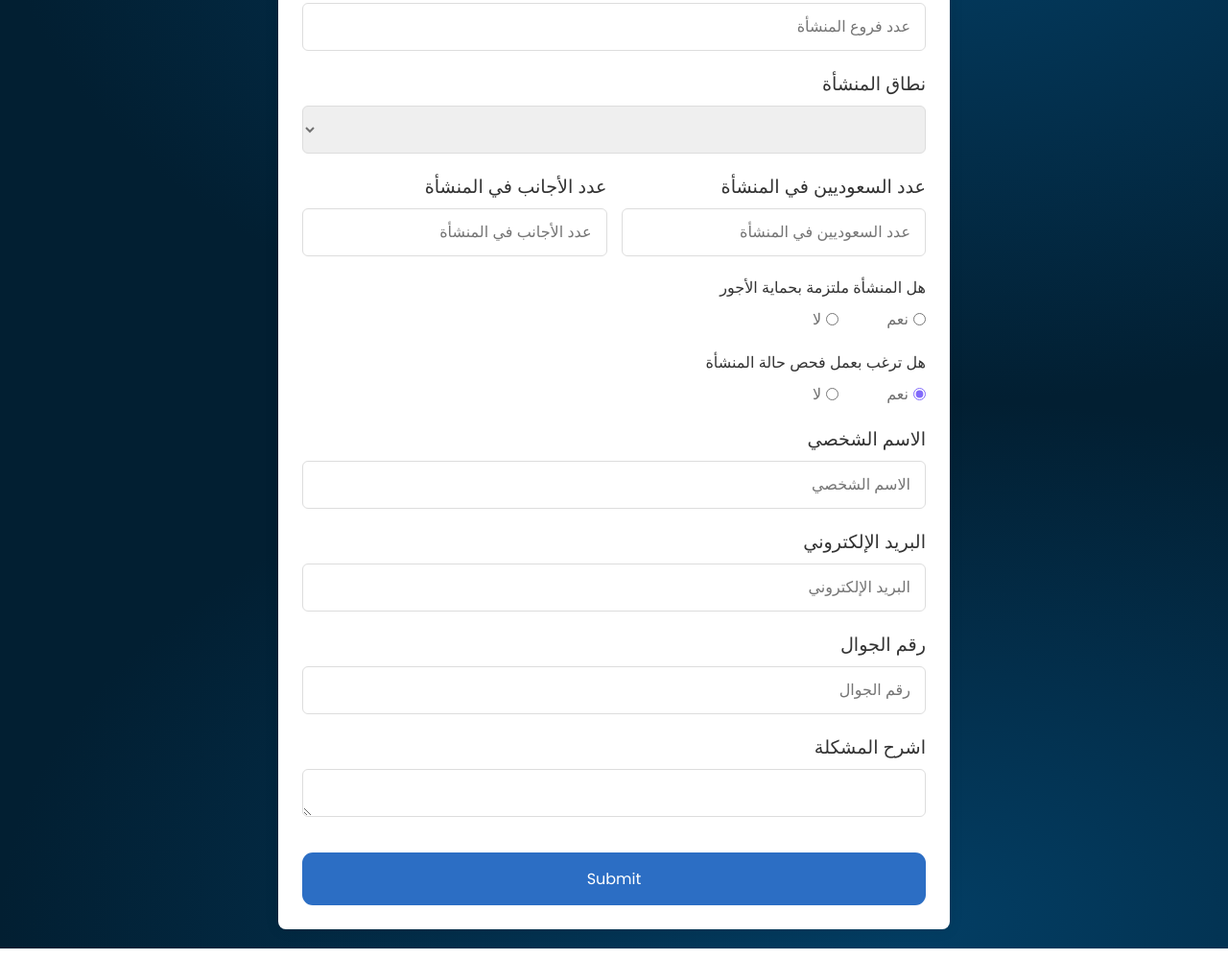
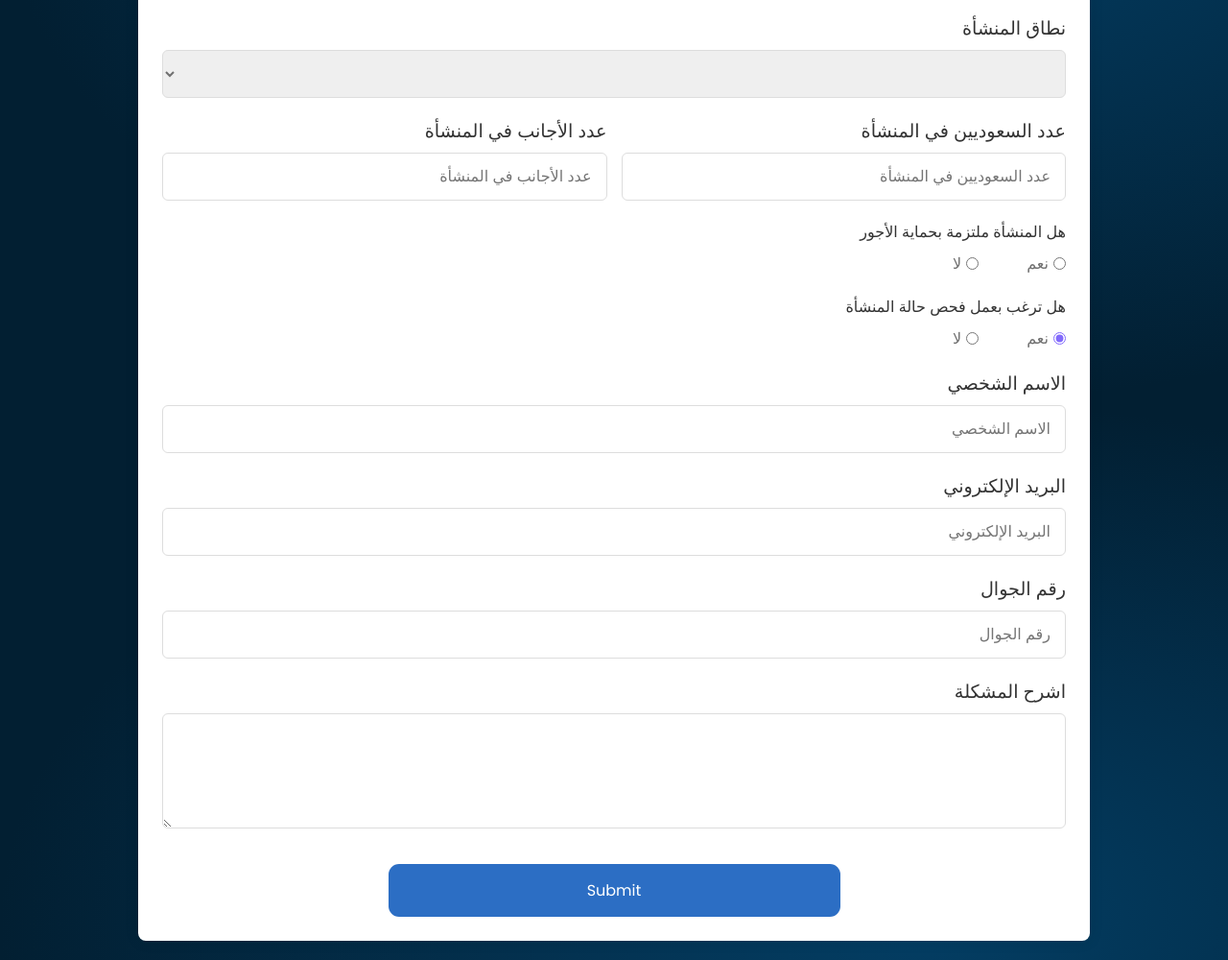
Before and after one commit to omar6685/itmam_tamplate, a plain HTML site: page inspction-3.html in a window 1280 px wide. Shown: the part 666-1666 px from the top of the page at 96% size. Drawn offline with Linux system fonts and the light colour scheme.

Commit message:
add file 4

```diff
--- a/style.css
+++ b/style.css
@@ -22,7 +22,7 @@ body {
 
 .container {
     position: relative;
-    max-width: 700px;
+    max-width: 80%;
     width: 100%;
     background: #fff;
     padding: 25px;
@@ -66,6 +66,10 @@ body {
     padding: 0 15px;
 }
 
+
+.textarea {
+    height: 120px;
+}
 
 .input-box input:focus {
     box-shadow: 0 1px 0 rgba(0, 0, 0, 0.1);
@@ -124,8 +128,10 @@ body {
 }
 
 .form button {
+    display: block;
     height: 55px;
-    width: 100%;
+    margin: auto;
+    width: 50%;
     color: #fff;
     font-size: 1rem;
     font-weight: 400;
```
